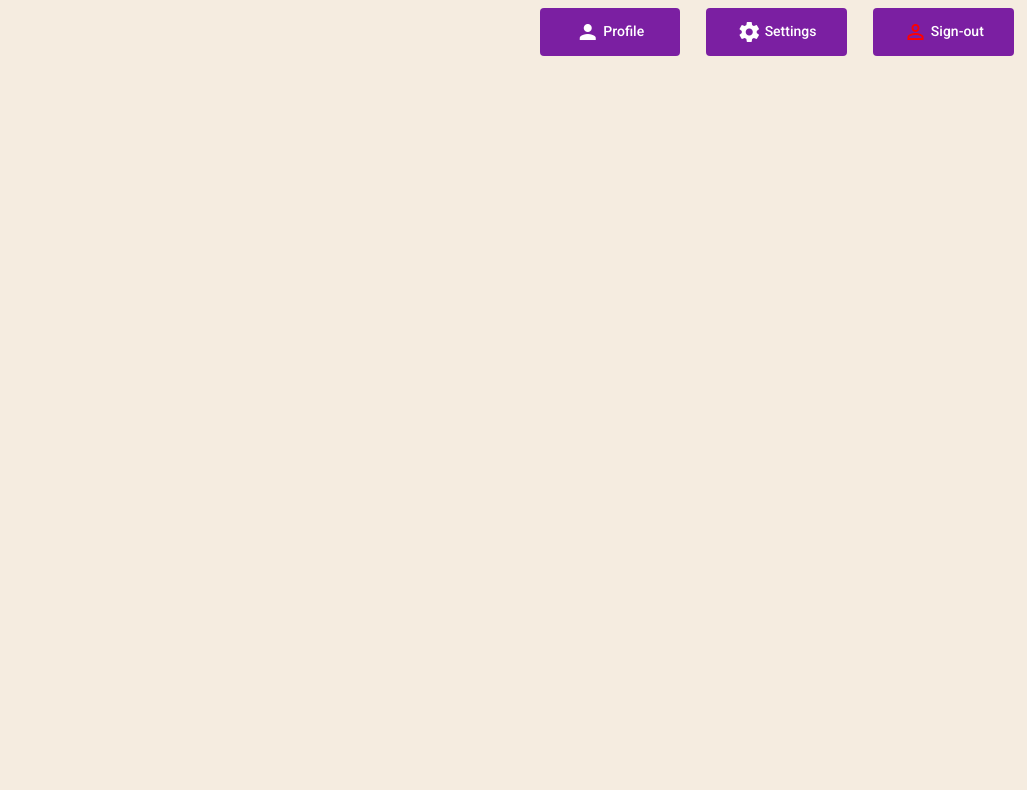
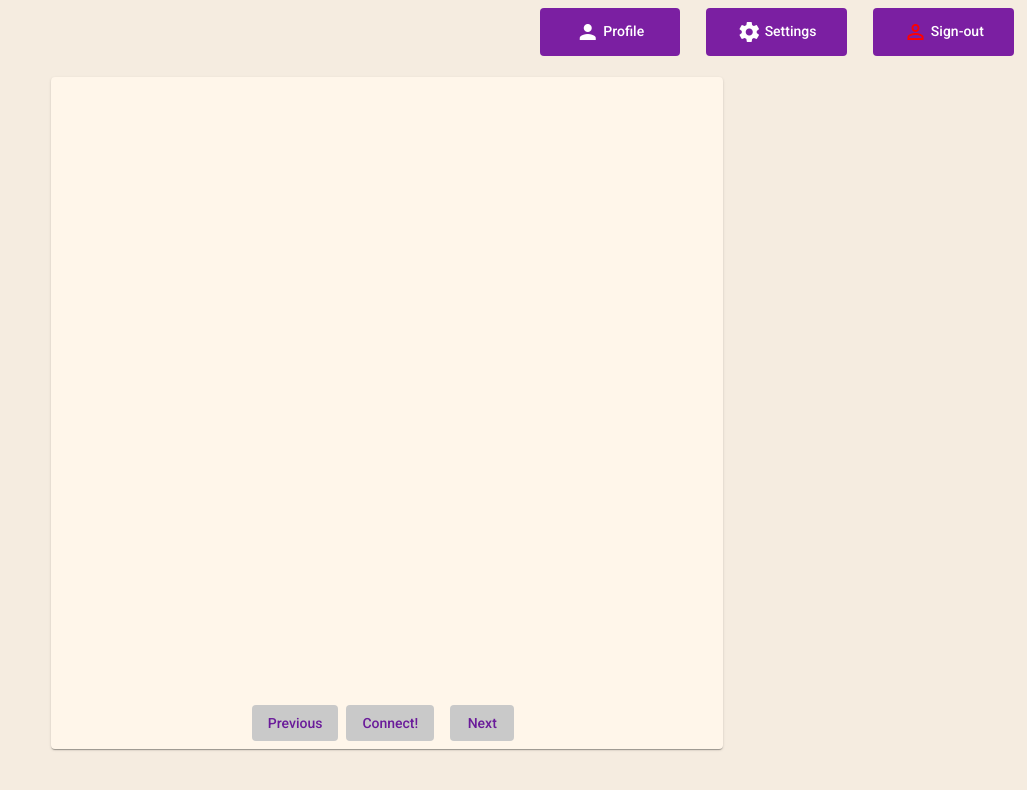
Before and after one commit to Florianbracke/kingsize, an Angular app in the folder frontend/: page /Matches in a window 1280 px wide. Shown: the top 790 px of the page, without its empty margins (253-1280 px from the left). Built offline with nearby package versions, Linux system fonts and the light colour scheme.

Commit message:
add functionality matchingSystem

```diff
--- a/frontend/package.json
+++ b/frontend/package.json
@@ -26,6 +26,7 @@
     "@okta/okta-angular": "1.0.7",
     "body-parser": "^1.19.0",
     "express": "^4.17.1",
+    "lorem-ipsum": "^2.0.3",
     "material-design-icons": "^3.0.1",
     "material-design-icons-iconfont": "^6.1.0",
     "mysql2": "^2.2.5",
--- a/frontend/src/app/matches/matches.component.css
+++ b/frontend/src/app/matches/matches.component.css
@@ -1,22 +1,32 @@
 .container {
+    display: flex;
+    flex-direction: row;
+    justify-content: center;
     margin: 0;
     padding: 0;
     background-color: #f5ece0;
     height: 100vh;
     padding-top: 1%;
     font-family: 'Roboto', sans-serif;
+
 }
 
-.card {
-    /* max-width: 400px; */
-    margin-top: 2%;
-    margin-left: 35%;
-    margin-right: 35%;
+.matchingSystem {
+   display: flex;
+   flex-direction: column;
+
+   justify-content: flex-end;
+   align-items: center  ;
+
+    width: 50%;
+    height: 80%;
+
     background-color: #fff6ea;
-    /* #a8540573 ? */
+    color:#6A1B9A;
 
-    color: rgb(95, 95, 95);
+
 }
+
 
 mat-card-title {
     color:#6A1B9A;
@@ -26,6 +36,19 @@ mat-card-subtitle {
     color:#7f38aa;
 }
 
+mat-card-header {
+    display: block;
+
+
+}
+
+mat-card-content {
+    margin-bottom: 25%;
+    display: flex;
+    justify-content: center;
+    min-width: 40%;
+    min-height: 30%;
+}
 button {
     background-color: rgb(201, 201, 201);
 }
@@ -35,11 +58,9 @@ button:hover {
 }
 
 img {
-    display: block;
-    margin-left: auto;
-    margin-right: auto;
     max-width: 80%;
     height: auto;
+
 }
 
 @media only screen and (max-width: 800px) {
--- a/frontend/src/app/matches/matches.component.html
+++ b/frontend/src/app/matches/matches.component.html
@@ -1,21 +1,31 @@
 <div class="container">
-    <!-- <mat-card class="card">
+
+    <mat-card class="matchingSystem">
+
         <mat-card-header>
-            <mat-card-title>Name</mat-card-title>
-            <mat-card-subtitle>Location</mat-card-subtitle>
+            <mat-card-title>{{ name }}</mat-card-title>
+            <mat-card-subtitle>{{ location }}</mat-card-subtitle>
         </mat-card-header>
 
-        <img src="../../assets/images/match.jpg" alt="match" class="griditem">
-
-        <mat-card-content class="content">
-            <p>description person</p>
+        <mat-card-content class="content" >
+            <img [src]="imageSource" *ngIf="imageSource"/>
+            <p class="description" > {{ description }}</p>
         </mat-card-content>
 
+
         <mat-card-actions>
-            <button mat-button >Don't match</button>
-            <button mat-button >Match</button>
+
+            <button mat-button (click)="previous()" >Previous</button>
+
+            <button mat-button (click)="connect()">Connect!</button>
+
+            <button mat-button (click)="next()">Next</button>
+
         </mat-card-actions>
 
     </mat-card>
-     -->
+
+
+
+
 </div>
--- a/frontend/src/app/matches/matches.component.ts
+++ b/frontend/src/app/matches/matches.component.ts
@@ -1,12 +1,50 @@
 import { Component, OnInit } from '@angular/core';
+import { loremIpsum } from "lorem-ipsum";
+// const loremIpsum = require("lorem-ipsum").loremIpsum;
+
+
 
 @Component({
   selector: 'app-matches',
   templateUrl: './matches.component.html',
   styleUrls: ['./matches.component.css']
 })
-export class MatchesComponent implements OnInit {
+export class MatchesComponent {
+   name='';
+   location:string;
+   imageSource:string;
+   description:string;
+   number:number=0
 
+   //link this variable to database with pictures of the cute dogs and cute people that registered
+   numberArray = [1,2,3,4,5,6,7,8,9,10,11,12,13,14,15,16,17,18,19];
+   namesArray = ["Garlead bric", "Tomice Juato", "Spron Ioning", "Lav Ender", "Ber Cucum", "Mary Rose"]
+
+ next(){
+  console.log("111111Asd")
+  this.location="Ghent";
+  this.number++;
+  this.imageSource = `https://picsum.photos/id/${this.numberArray[this.number]}/900/500`;
+  this.name=this.namesArray[this.number];
+  this.description='';
+ }
+
+ previous(){
+  this.location="Ghent";
+  console.log("2222Asd")
+  this.number--;
+  this.imageSource = `https://picsum.photos/id/${this.numberArray[this.number]}/900/500`;
+  this.name=this.namesArray[this.number];
+  this.description='';
+
+ }
+
+connect(){
+
+
+  return this.description = loremIpsum();
+
+}
   constructor() { }
 
   ngOnInit(): void {
--- a/frontend/src/polyfills.ts
+++ b/frontend/src/polyfills.ts
@@ -4,7 +4,7 @@
 import '@angular/localize/init';
 /**
  * This file includes polyfills needed by Angular and is loaded before the app.
- * You can add your own extra polyfills to this file.
+ * You can add yourt own exra polyfills to this file.
  *
  * This file is divided into 2 sections:
  *   1. Browser polyfills. These are applied before loading ZoneJS and are sorted by browsers.
```
Also changed, not shown: 1 other file (tests, documents, lock files or other folders).
